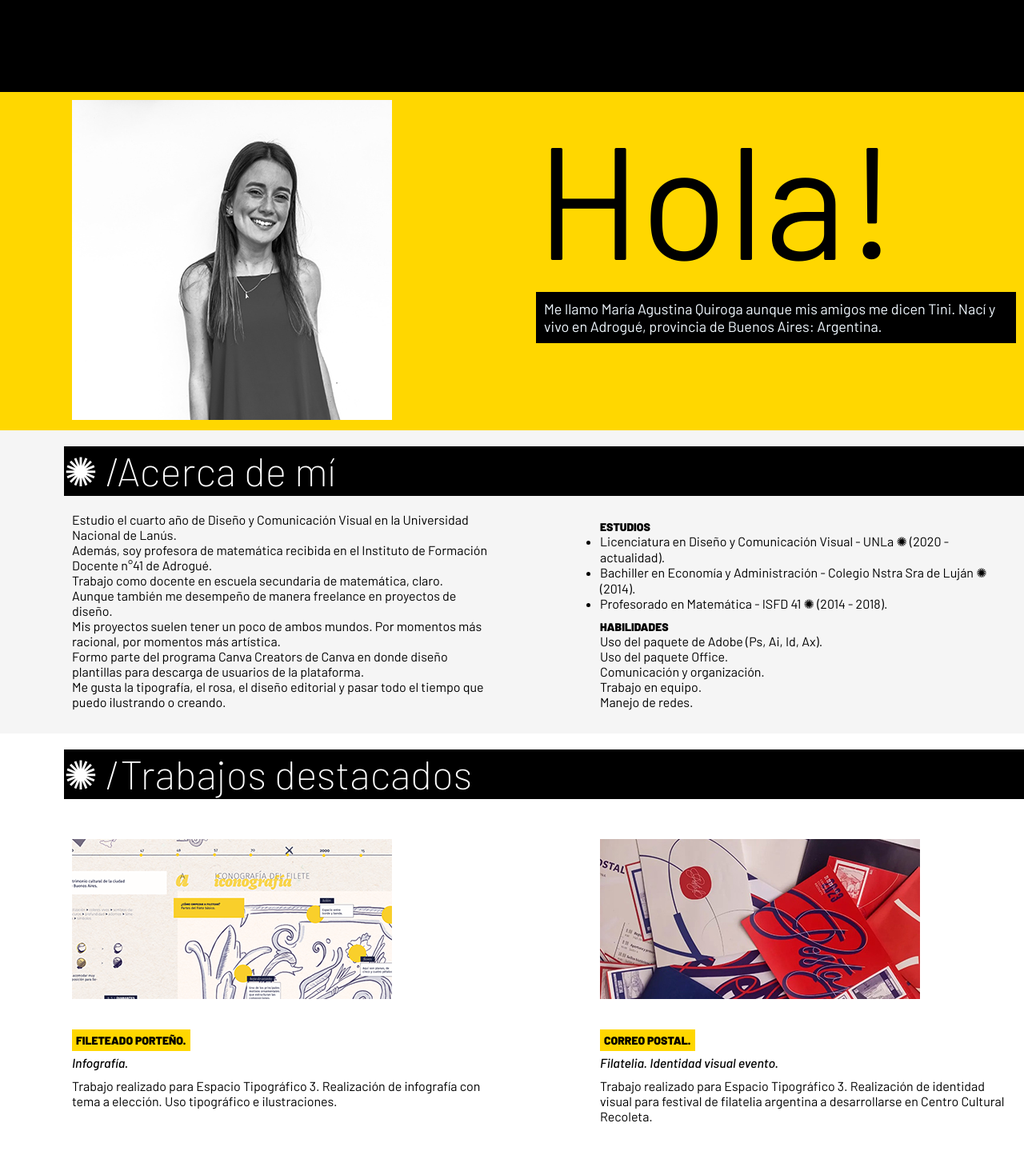
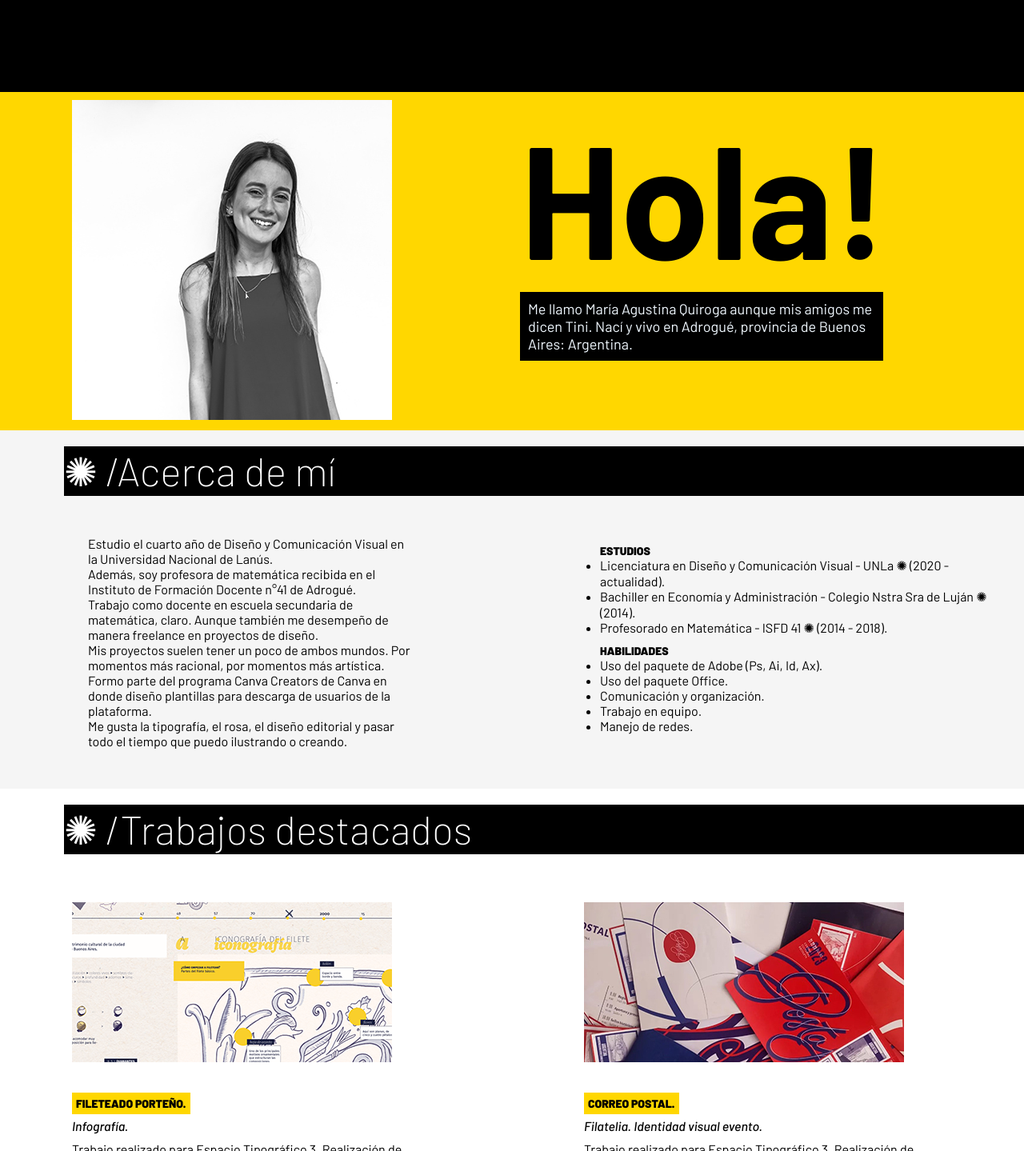
Before and after one commit to magusquiroga/cv_quiroga, a plain HTML site: page index.html in a window 1280 px wide. Shown: the part 610-2049 px from the top of the page at 80% size. Drawn offline with Linux system fonts and the light colour scheme.

Commit message:
cambios finales

```diff
--- a/estilos.css
+++ b/estilos.css
@@ -1,6 +1,5 @@
 @charset "utf-8";
 /* CSS Document */
-/* creo que me podrían estar sobrando divisiones o estilos */
 
 /* CAMBIOS GENERALES */
 *{
@@ -44,35 +43,34 @@
 
 /* PRESENTACION */
 .perfil{
-	padding: 0px 0px 0px 80px; /* esta forma de optimizar margins y paddings está re buena, usala en el resto del documento */
-}
-.hola{
-	font-size: 200px;
-}
-.presentacion{
-	font-size: 18px;
-	background-color: black;
-	color:aliceblue;
-	padding:10px;
+	padding: 0px 0px 0px 80px;
 }
 .info{
 	margin-bottom: 20px;
 	background-color: #f5f5f5;
-	padding-bottom: 20px;
-	padding-top:20px; /* optimizar */
+	padding:20px 0px 20px 0px;
 	max-width: 100%;
 }
 .columnas1-container {
   display: flex;
+  flex-direction: row;
   justify-content: space-between;
   flex-wrap: wrap;
   max-width:100%;
 	background-color: #FFD700;
 }
 .columna1 {
-  flex-basis: calc(50% - 20px); /* esta propiedad va a molestar mucho cuando hagamos responsive, mejor usar otras propiedades de flex en el padre, y si necesitás establecer un espacio entre las columnas más específico podés usar gap */
+  width:50%;
   padding: 10px;
   box-sizing: border-box;
+}
+.columna1 p{
+	font-size: 18px;
+	background-color: black;
+	color:aliceblue;
+	padding: 10px;
+	max-width:80%;
+	margin-left: 0px;
 }
 .estudios{
 	font-size:16px;
@@ -90,14 +88,15 @@
 /* TABLA PROYECTOS */
 .columnas-container {
   display: flex;
+  flex-direction: row;
   justify-content: space-between;
   flex-wrap: wrap;
   max-width: 100%;
 }
 .columna {
-  flex-basis: calc(50% - 20px);
   padding: 10px;
   box-sizing: border-box;
+  width:50%;
 }
 .columna:hover{
 	background-color: gold;
@@ -105,12 +104,12 @@
 .columna p{
 	margin-right:80 px;
 	padding:10px 0px 20px 0px;
+	max-width: 70%;
 }
 
 /* ESTILO CONTACTO */
 .contacto{
-	margin-bottom: 40px;
-	margin-top:20px;  /* optimizar */
+	margin:20px 0px 40px 0px;
 }
 .contacto a{
 	text-decoration: none;
@@ -125,15 +124,18 @@
 	font-size:14px;
 	margin-left: 80px;
 }
+.contacto img{
+	margin-top:20px;
+}
 .contacto img:hover{
 	transform: translateY(-5px);
 }
-.pie{
+footer{
 	border-top: 5px solid #000000;
 	background-color: #f5f5f5;
 	padding: 30px 0px;
 	}
-.pie p{
+footer p{
 font-size:10px;
 	margin-left: 80px;
 }
@@ -141,12 +143,13 @@ font-size:10px;
 .columnas2-container{
 	display: flex;
 	justify-content: space-between;
+	flex-direction: row;
   	flex-wrap: wrap;
- 	 max-width: 100%;
+ 	max-width: 100%;
 }
 .columna3 {
-  flex-basis: calc(50% - 20px);
-  padding: 10px;
+  width:50%;
+  padding: 30px;
   box-sizing: border-box;
 }
 /* ESTILOS TITULOS */
@@ -159,12 +162,13 @@ h1{
 	background-color: #000000;
 	color: #ffffff;
 	}
-h1:hover{ /* este hover es buenísimo, tiene un defecto que, al reducir la tipografía, se reduce el tamaño de la caja, para arreglarlo habría que incluir acá una altura fija, que si no me equivoco es de 133px*/
+h1:hover{
 	color: #000000;
 	background-color: #ffffff;
 	text-transform: lowercase;
 	font-family:"clash display";
 	font-size: 70px;
+	height: 252px;
 }
 h1 .agus{
 	display: inline;
@@ -175,15 +179,13 @@ h2{
 	background-color: #000000;
 	font-size: 50px;
 	font-weight: 200;
-	margin-bottom: 10px;
-	margin-left: 80px; /* optimizar */
+	margin:0px 0px 20px 80px;
  }
 h3{
 	font-size:14px;
 	text-transform: uppercase;
 	font-weight:900;
-	margin-top: 10px;
-	margin-left: 80px; /* optimizar */
+	margin: 10px 0px 0px 80px;
 }
 h3 a{
 	text-decoration:none;
@@ -199,14 +201,16 @@ h4{
 	font-size:16px;
 	font-weight:500;
 	font-style:italic;
-	margin-top: 10px;
-	margin-left: 80px; /* optimizar */
+	margin:10px 0px 0px 80px;
+}
+h5{
+	font-size: 200px;
 }
 p{
 	font-size:16px;
 	margin-left: 80px;
+	width:70%;
 }
-
 /* FUENTES */
 @font-face{
 	font-family:"Clash Display";
--- a/index.html
+++ b/index.html
@@ -4,19 +4,14 @@
 <head>
 	<meta charset="utf-8">
 	<title>magustina quiroga</title>
+	<link href="estilos.css" rel="stylesheet" type="text/css">
+	<link rel="icon" href="img/logo.svg" alt="logo">
+	<link rel="preconnect" href="https://fonts.googleapis.com">
+	<link rel="preconnect" href="https://fonts.gstatic.com" crossorigin>
+	<link
+		href="https://fonts.googleapis.com/css2?family=Barlow:ital,wght@0,100;0,200;0,300;0,400;0,500;0,600;0,700;0,800;0,900;1,100;1,200;1,300;1,400;1,500;1,600;1,700;1,800;1,900&display=swap"
+		rel="stylesheet">
 </head>
-<link href="estilos.css" rel="stylesheet" type="text/css">
-<link rel="icon" href="img/logo.svg"><!--probé poner el loguito acá-->
-<link rel="preconnect" href="https://fonts.googleapis.com">
-<link rel="preconnect" href="https://fonts.gstatic.com" crossorigin>
-<link
-	href="https://fonts.googleapis.com/css2?family=Barlow:ital,wght@0,100;0,200;0,300;0,400;0,500;0,600;0,700;0,800;0,900;1,100;1,200;1,300;1,400;1,500;1,600;1,700;1,800;1,900&display=swap"
-	rel="stylesheet">
-
-<!-- muy buen trabajo! te dejo más correcciones para que vayas puliendo.
-	- el primer error es tener todos los links fuera del head, movelos ahí
-	- después, a nivel diseño, la mayoría de las líneas de texto son muy largas e incómodas para la lectura, te conviene agregar max-width a esas cajas para que tengan un tope de donde estirarse pero tampoco te complique cuando lleguemos a la parte de responsive
-	- hay otros comentarios en el resto del documento!-->
 
 <body>
 	<header>
@@ -34,19 +29,19 @@
 	</header>
 	<main>
 		<h1>Mar&iacute;a <div class="agus">Agustina</div> Quiroga ✺ /</h1>
-		<div class="columnas1-container"> <!-- aunque sea una columna, todavía hay otras etiquetas que funcionan mejor en este caso. cuando cambies la etiqueta podés dejar la misma class -->
+		<section class="columnas1-container">
 			<div class="columna1">
 				<img class="perfil" src="img/agus.jpg" alt="perfil" width="400px" height="400px">
 			</div>
 			<div class="columna1">
-				<div class="hola">Hola!</div> <!-- este es un titular, el div está mal utilizado, una h va mejor -->
-				<div class="presentacion">Me llamo Mar&iacute;a Agustina Quiroga aunque mis amigos me dicen Tini.
-					Nac&iacute; y vivo en Adrogu&eacute;, provincia de Buenos Aires: Argentina.</div> <!-- este es un texto normal, un div sirve para contener otras etiquetas, pero no para textos -->
+				<h5>Hola!</h5>
+				<p>Me llamo Mar&iacute;a Agustina Quiroga aunque mis amigos me dicen Tini.
+					Nac&iacute; y vivo en Adrogu&eacute;, provincia de Buenos Aires: Argentina.</p>
 			</div>
-		</div>
+		</section>
 		<section id="seccion1" class="info">
 			<h2>✺ /Acerca de mí</h2>
-			<article class="columnas2-container"> <!-- no es correcto usar articles dentro de articles, o los internos, o el contenedor va a tener que cambiar, decidilo según la función que tenga, esto me sirve para hacer una división o es un artículo propiamente dicho? te pasa lo mismo más abajo -->
+			<section class="columnas2-container">
 				<article class="columna3">
 					<p> Estudio el cuarto año de Diseño y Comunicaci&oacute;n Visual en la Universidad Nacional de
 						Lan&uacute;s.
@@ -79,19 +74,22 @@
 							<li>Profesorado en Matem&aacute;tica - ISFD 41 ✺ (2014 - 2018).</li>
 						</ul>
 					</div>
-					<h3>Habilidades</h3> <!-- son las habilidades un listado de datos? -->
-					<p>Uso del paquete de Adobe (Ps, Ai, Id, Ax).</p>
-					<p>Uso del paquete Office.</p>
-					<p>Comunicaci&oacute;n y organizaci&oacute;n.</p>
-					<p>Trabajo en equipo.</p>
-					<p>Manejo de redes.</p>
+					<h3>Habilidades</h3>
+					<div class="estudios">
+						<ul>
+							<li>Uso del paquete de Adobe (Ps, Ai, Id, Ax).</li>
+							<li>Uso del paquete Office.</li>
+							<li>Comunicaci&oacute;n y organizaci&oacute;n.</li>
+							<li>Trabajo en equipo.</li>
+							<li>Manejo de redes.</li>
+						</ul>
+					</div>
 				</article>
-			</article>
+			</section>
 		</section>
 		<section id="seccion2" class="trabajos">
 			<h2>✺ /Trabajos destacados</h2>
-			<article class="columnas-container">
-				<!--me gustaría que el cambio de titulo cuando paso el cursor sea cuándo lo paso sobre la caja. Es decir, que el redireccionamiento vaya sobre la caja contenedora y no sobre el titulo del proyecto. No supe hacerlo ni googlearlo :)--> <!-- no estaríamos entendiendo la pregunta, pero lo que vemos está genial -->
+			<section class="columnas-container">
 				<article class="columna">
 					<img class="proyectos" src="img/fileteado.png" alt="fileteado" width="400px" height="200px">
 					<h3><a href="https://www.behance.net/gallery/172271829/Fileteado-porteno-Infografia"
@@ -110,8 +108,8 @@
 					<p>Trabajo realizado para Espacio Tipogr&aacute;fico 3. Realizaci&oacute;n de identidad visual para
 						festival de filatelia argentina a desarrollarse en Centro Cultural Recoleta.</p>
 				</article>
-			</article>
-			<article class="columnas-container">
+			</section>
+			<section class="columnas-container">
 				<article class="columna">
 					<img class="proyectos" src="img/waikiki.png" alt="fileteado" width="400px" height="200px">
 					<h3><a href="https://www.behance.net/gallery/159959023/WAIKIKI-Festival-de-surf"
@@ -128,21 +126,20 @@
 					<p>Trabajo realizado para Taller de Diseño 3. Realizaci&oacute;n de identidad visual para diseño de
 						bebidas enlatadas.</p>
 				</article>
-			</article>
+			</section>
 		</section>
 		<section id="seccion3" class="contacto">
 			<h2>✺ /Contacto</h2>
 			<p>Escribime a:</p>
 			<p>quiroga.magustina@gmail.com</p>
 			<p>1234-5678</p>
-			<br> <!-- qué está haciendo este br??? -->
-			<a href="https://instagram.com/tiquiroga"><img src="img/instagram.svg" alt="logo" width="30px"
-					height="30px"></a> <!-- a la etiqueta <a> agregale target="_blank" para que el link se abra en una pestaña distinta y no sea incómodo volver. el alt en ambos capaz sería mejor que sea descriptivo del sitio al que se redirecciona -->
-			<a href="https://www.behance.net/tiquiroga"><img src="img/behance.svg" alt="logo" width="30px"
-					height="30px"></a></a> <!--No sé cómo manejar el espacio entre estos dos iconos -->
+			<a href="https://instagram.com/tiquiroga" target="_blank"><img src="img/instagram.svg" alt="logo"
+					width="30px" height="30px"></a>
+			<a href="https://www.behance.net/tiquiroga" target="_blank"><img src="img/behance.svg" alt="logo"
+					width="30px" height="30px"></a></a>
 		</section>
 	</main>
-	<footer class="pie"> <!-- footer ya significa pie, ponerle una class o id que sea semánticamente igual a su significado es un error -->
+	<footer>
 		<p>Todos los derechos reservados.</p>
 		<p>Agosto 2023.</p>
 	</footer>
```
